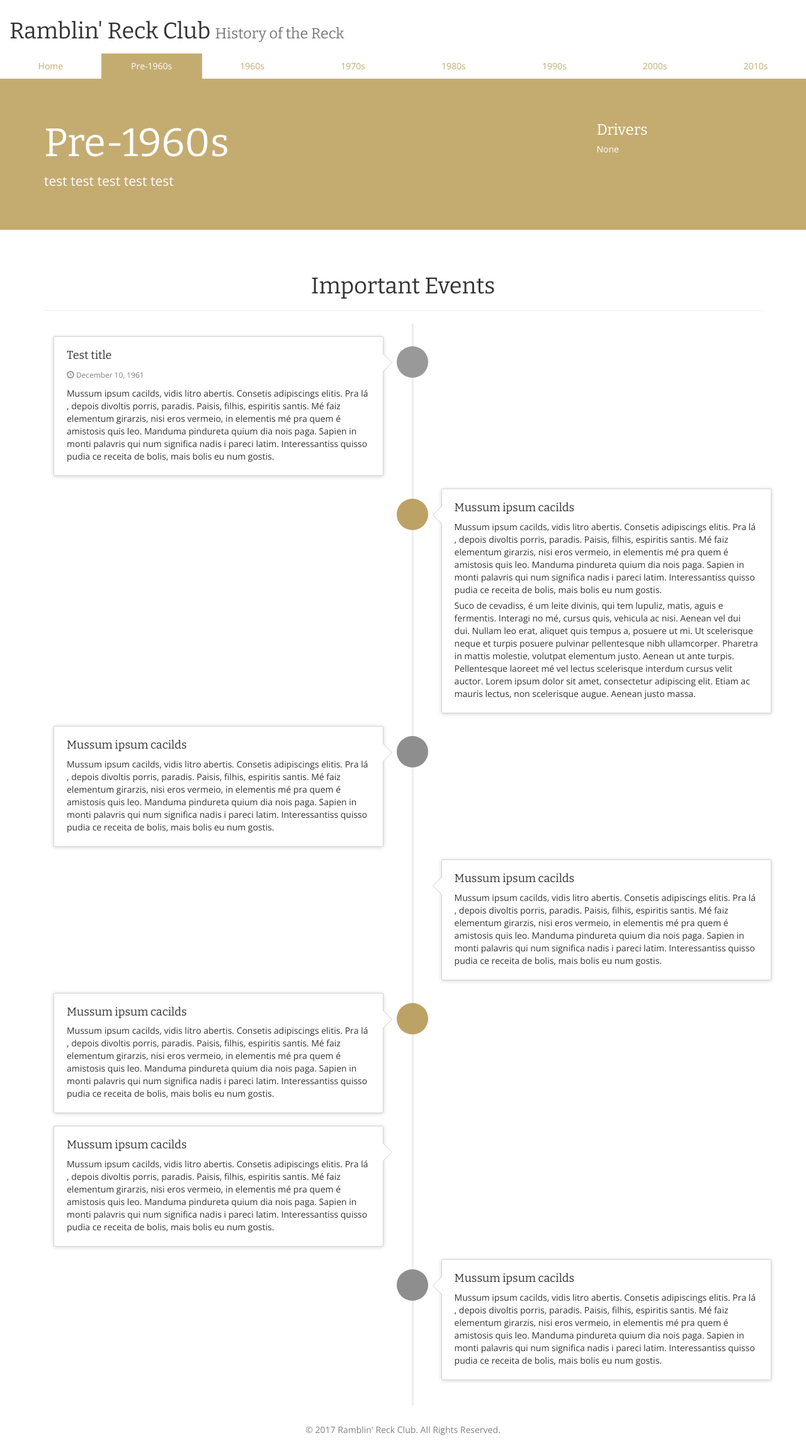
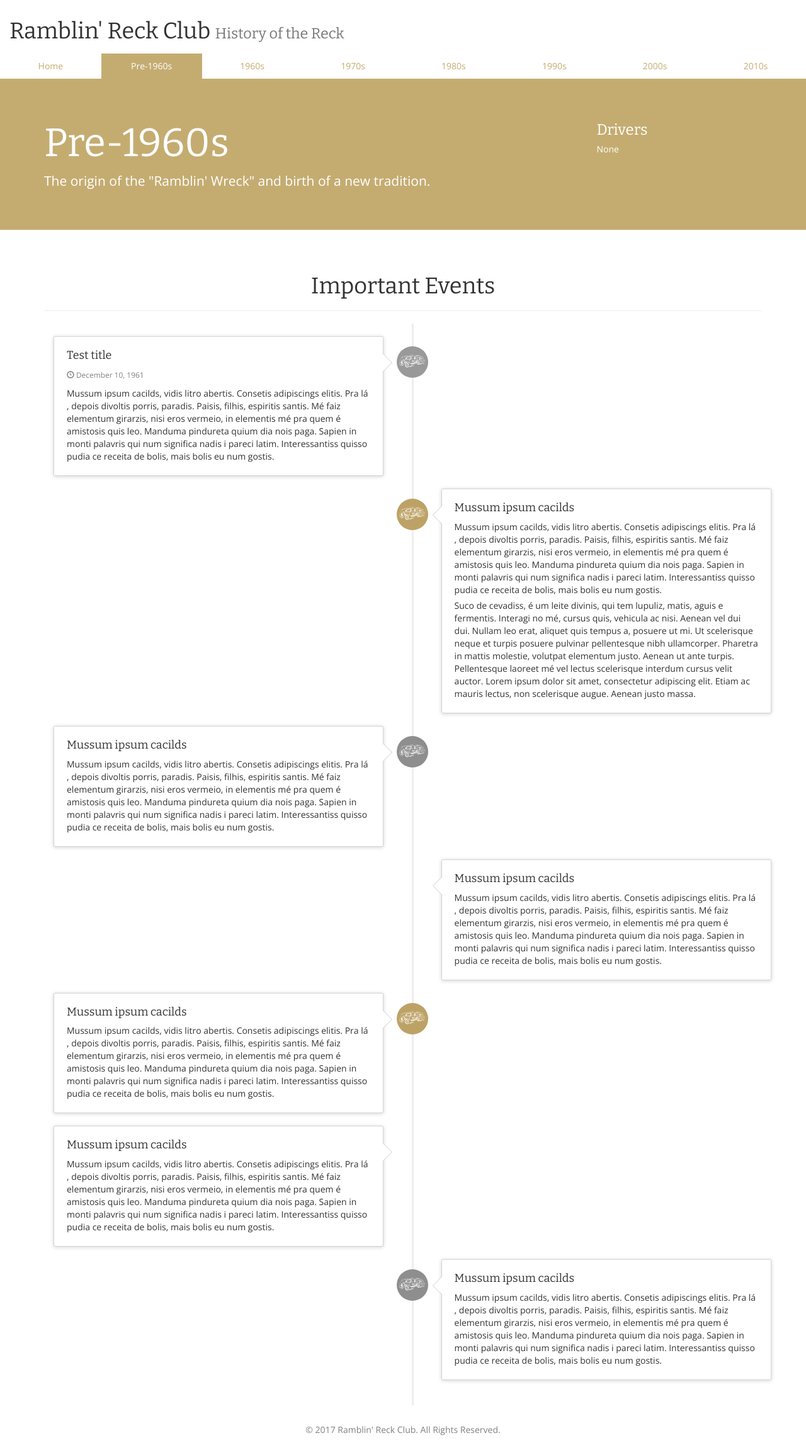
Before and after one commit to RamblinReckClub/reckhistory, a Jekyll site: the page built from pre1960s.md, in a window 1280 px wide. Shown: the whole page at 63% size. Built offline with Jekyll 4.4.1, drawn with Linux system fonts in a browser that asks for light colours.

Commit message:
added reck img to timeline badges and adjusted css to account for it

```diff
--- a/_sass/_base.scss
+++ b/_sass/_base.scss
@@ -16,6 +16,14 @@ h1,h2,h3,h4 {
 
 .img-responsive {
     margin-bottom: 20px;
+}
+
+.img-reck {
+    margin: 0 auto;
+    vertical-align: middle;
+    text-align: center;
+    padding-top: 13px;
+    width: 85%
 }
 
 @media only screen and (max-width: 768px) {
--- a/pre1960s.md
+++ b/pre1960s.md
@@ -1,7 +1,7 @@
 ---
 layout: page
 title: Pre-1960s
-summary: test test test test test
+summary: The origin of the "Ramblin' Wreck" and birth of a new tradition.
 permalink: /pre-1960s/
 order: 0
 drivers:
@@ -10,7 +10,7 @@ drivers:
 <div class="container">
     <ul class="timeline">
         <li>
-          <div class="timeline-badge"></div>
+          <div class="timeline-badge"><img class="img-responsive img-reck" src="{{ "/images/white-reck.png" | prepend: site.baseurl }}"></div>
           <div class="timeline-panel">
             <div class="timeline-heading">
               <h4 class="timeline-title">Test title</h4>
@@ -22,7 +22,7 @@ drivers:
           </div>
         </li>
         <li class="timeline-inverted">
-          <div class="timeline-badge reck-gold"></div>
+          <div class="timeline-badge reck-gold"><img class="img-responsive img-reck" src="{{ "/images/white-reck.png" | prepend: site.baseurl }}"></div>
           <div class="timeline-panel">
             <div class="timeline-heading">
               <h4 class="timeline-title">Mussum ipsum cacilds</h4>
@@ -34,7 +34,7 @@ drivers:
           </div>
         </li>
         <li>
-          <div class="timeline-badge reck-gray"></div>
+          <div class="timeline-badge reck-gray"><img class="img-responsive img-reck" src="{{ "/images/white-reck.png" | prepend: site.baseurl }}"></div>
           <div class="timeline-panel">
             <div class="timeline-heading">
               <h4 class="timeline-title">Mussum ipsum cacilds</h4>
@@ -55,7 +55,7 @@ drivers:
           </div>
         </li>
         <li>
-          <div class="timeline-badge reck-gold"></div>
+          <div class="timeline-badge reck-gold"><img class="img-responsive img-reck" src="{{ "/images/white-reck.png" | prepend: site.baseurl }}"></div>
           <div class="timeline-panel">
             <div class="timeline-heading">
               <h4 class="timeline-title">Mussum ipsum cacilds</h4>
@@ -76,7 +76,7 @@ drivers:
           </div>
         </li>
         <li class="timeline-inverted">
-          <div class="timeline-badge reck-gray"></div>
+          <div class="timeline-badge reck-gray"><img class="img-responsive img-reck" src="{{ "/images/white-reck.png" | prepend: site.baseurl }}"></div>
           <div class="timeline-panel">
             <div class="timeline-heading">
               <h4 class="timeline-title">Mussum ipsum cacilds</h4>
```
Also changed, not shown: images/white-reck.png (added).
